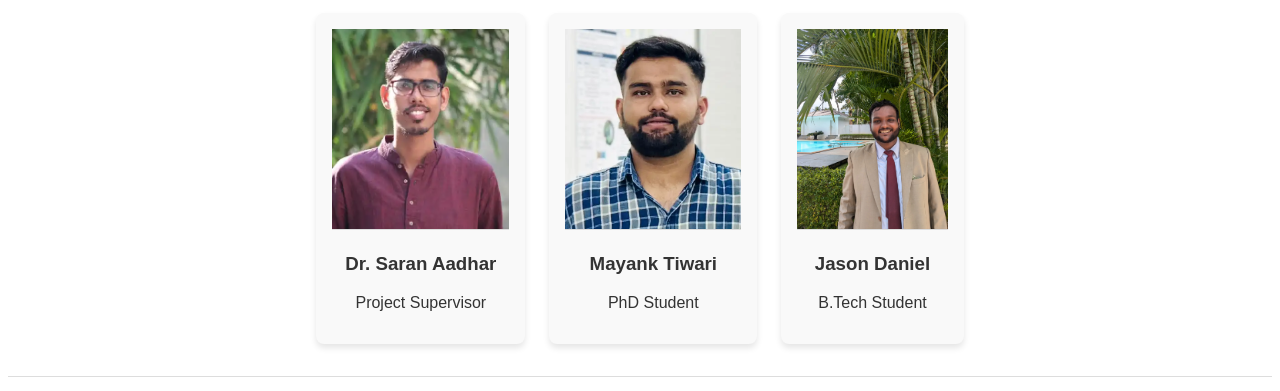
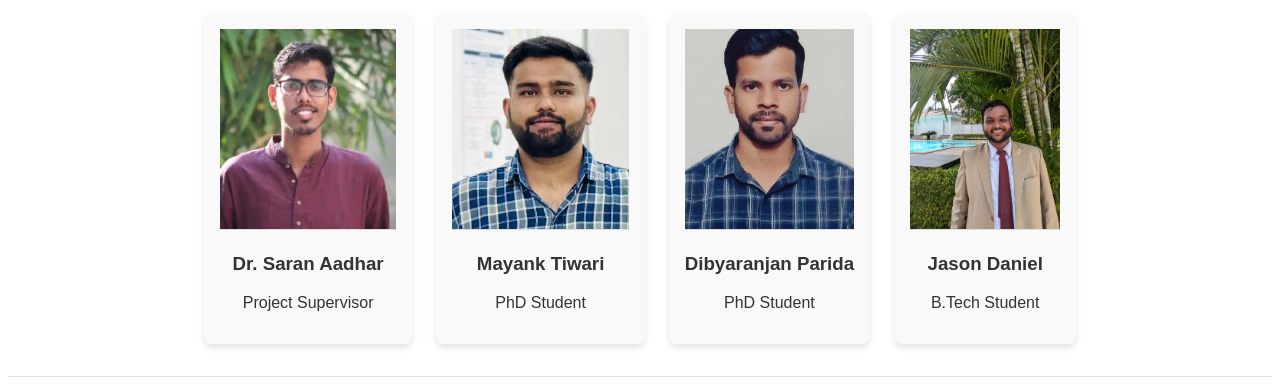
Before and after one commit to hydromonitoring/lab-datasets, a plain HTML site: page index.html in a window 1280 px wide. Shown: the part 561-952 px from the top of the page. Drawn offline with Linux system fonts and the light colour scheme.

Commit message:
changed to webp

```diff
--- a/index.html
+++ b/index.html
@@ -42,6 +42,11 @@
         <p>PhD Student</p>
       </div>
       <div class="team-card">
+        <img src="images/dibyaranjan.webp" alt="Team Member 2">
+        <h3>Dibyaranjan Parida</h3>
+        <p>PhD Student</p>
+      </div>
+      <div class="team-card">
         <img src="images/dp.webp" alt="Team Member 3">
         <h3>Jason Daniel</h3>
         <p>B.Tech Student</p>
```
Also changed, not shown: images/dibyaranjan.webp (added).
